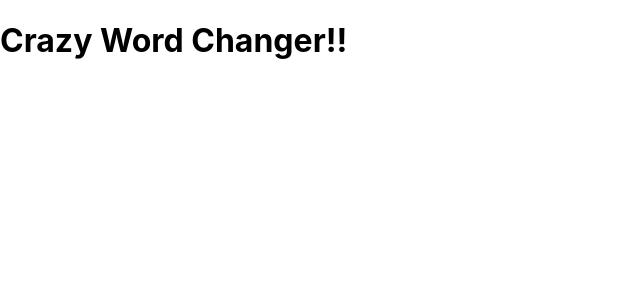
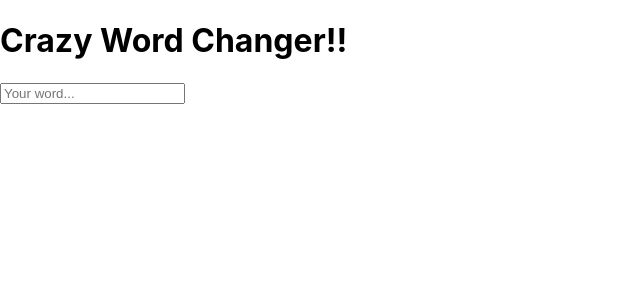
Before and after one commit to dbacall/jest-playground, a React (Create React App) app: page / in a window 1280 px wide. Shown: the top 300 px of the page, without its empty margins (0-640 px from the left). Built offline with nearby package versions, Linux system fonts and the light colour scheme.

Commit message:
feat: add input for word

```diff
--- a/src/App.js
+++ b/src/App.js
@@ -4,6 +4,9 @@ function App() {
   return (
     <div className="App">
       <h1>Crazy Word Changer!!</h1>
+      <form>
+        <input type="text" placeholder="Your word..." id="word-input" />
+      </form>
     </div>
   );
 }
```
Also changed, not shown: 1 other file (tests, documents, lock files or other folders).
